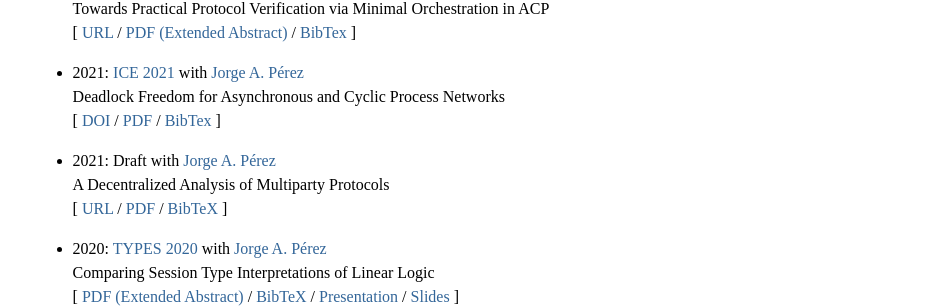
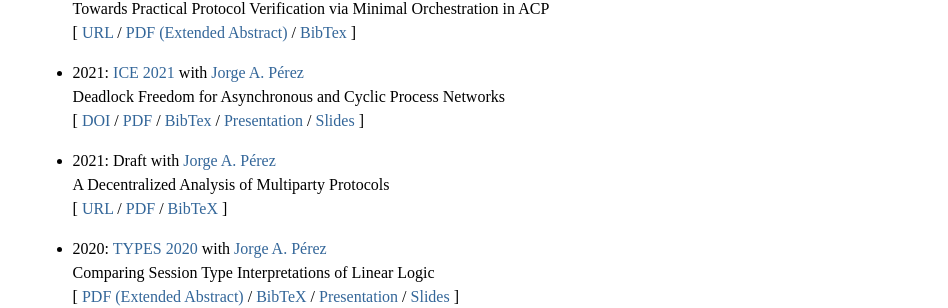
Before and after one commit to basvdheuvel/basvdheuvel.github.io, a Jekyll site: the page built from publications.md, in a window 1280 px wide. Shown: the part 198-506 px from the top of the page, without its empty margins (165-1113 px from the left). Built offline with Jekyll 4.4.1, drawn with Linux system fonts in a browser that asks for light colours.

Commit message:
ICE'21 presentation and slides

```diff
--- a/publications.md
+++ b/publications.md
@@ -26,6 +26,10 @@ permalink: /pubs/
   [PDF](https://cgi.cse.unsw.edu.au/~eptcs/paper.cgi?ICE2021.3.pdf)
   /
   [BibTex]({{site.url}}{{site.baseurl}}/assets/static/bibtex/ice2021.bib)
+  /
+  [Presentation](https://www.youtube.com/watch?v=bQ5QE7nUetw)
+  /
+  [Slides]({{site.url}}{{site.baseurl}}/assets/static/ice21presentation.pdf)
   \]
 
 * 2021: Draft with [Jorge A. Pérez](https://www.jperez.nl/)
```
Also changed, not shown: Gemfile.lock, 4 other files.
